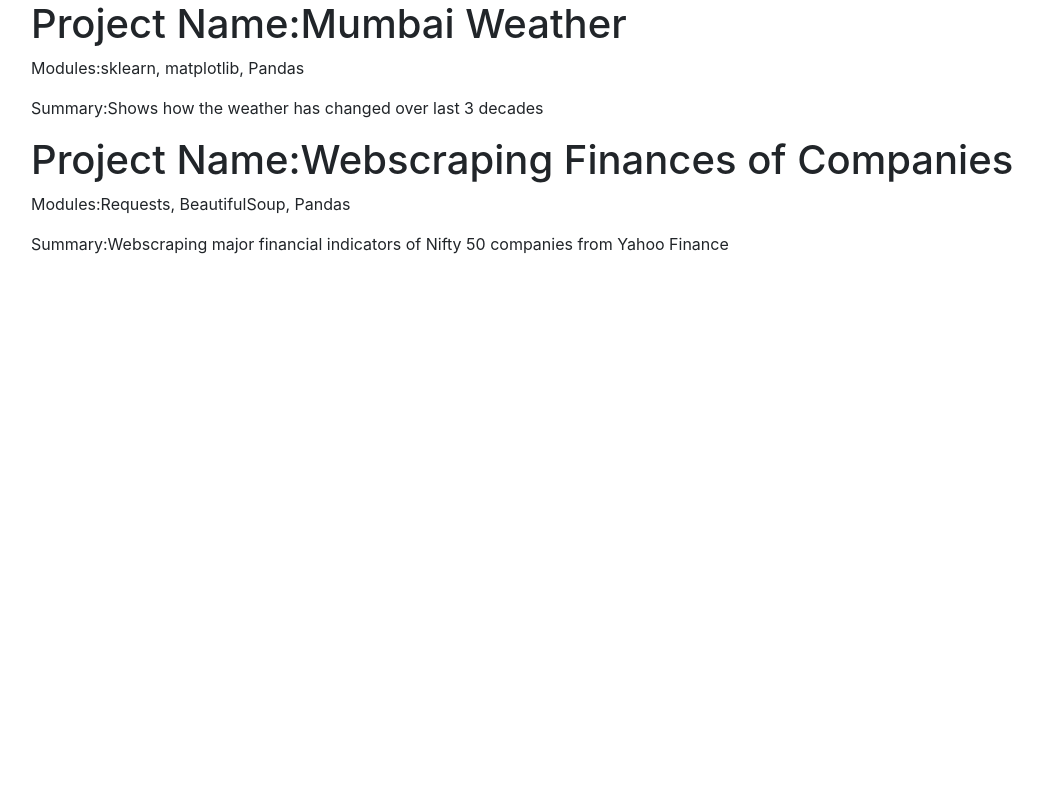
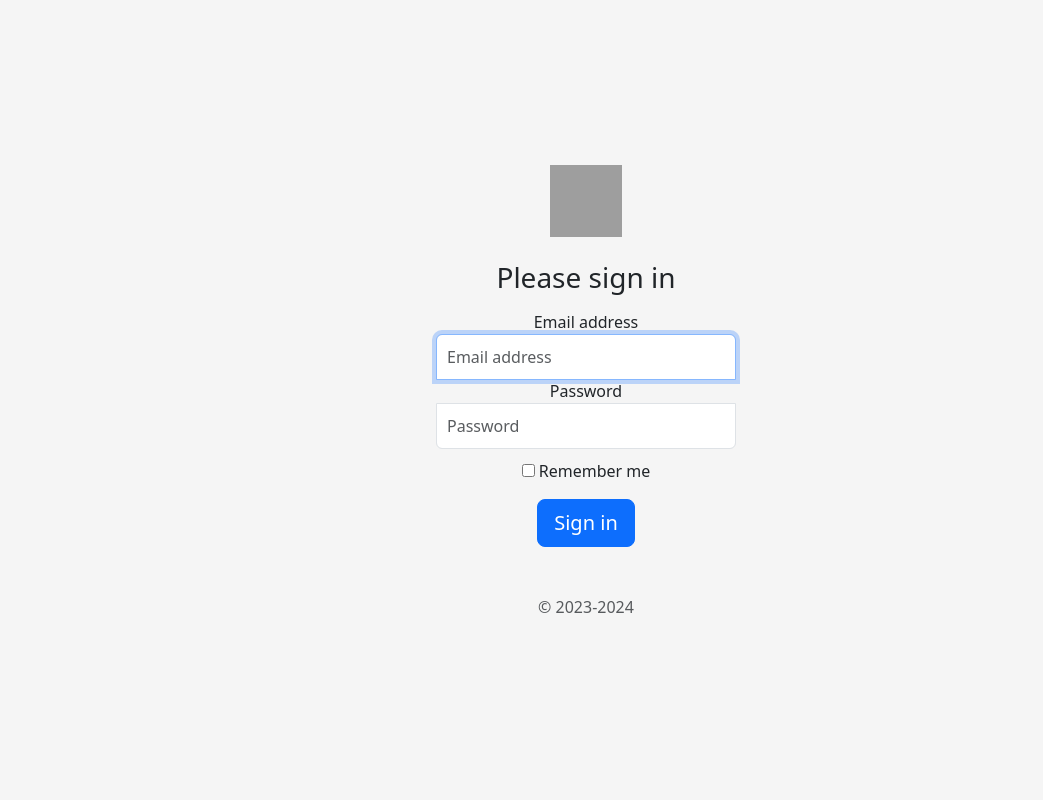
Before and after one commit to svrashank/WebApp, a Flask app: page /home in a window 1280 px wide. Shown: the whole page, without its empty margins (54-1097 px from the left). Run offline with Flask 3, Linux system fonts and the light colour scheme; some libraries are stand-ins or nearby versions; grey boxes are pictures that could not be loaded.

Commit message:
Priliminary layouts for "Browse" and "Home'

```diff
--- /dev/null
+++ b/static/navbar-top.css
@@ -0,0 +1,4 @@
+/* Show it's not fixed to the top */
+body {
+  min-height: 75rem;
+}
--- /dev/null
+++ b/static/signin.css
@@ -0,0 +1,44 @@
+html,
+body {
+  height: 100%;
+}
+
+body {
+  display: -ms-flexbox;
+  display: flex;
+  -ms-flex-align: center;
+  align-items: center;
+  padding-top: 40px;
+  padding-bottom: 40px;
+  background-color: #f5f5f5;
+}
+
+.form-signin {
+  width: 100%;
+  max-width: 330px;
+  padding: 15px;
+  margin: auto;
+}
+.form-signin .checkbox {
+  font-weight: 400;
+}
+.form-signin .form-control {
+  position: relative;
+  box-sizing: border-box;
+  height: auto;
+  padding: 10px;
+  font-size: 16px;
+}
+.form-signin .form-control:focus {
+  z-index: 2;
+}
+.form-signin input[type="email"] {
+  margin-bottom: -1px;
+  border-bottom-right-radius: 0;
+  border-bottom-left-radius: 0;
+}
+.form-signin input[type="password"] {
+  margin-bottom: 10px;
+  border-top-left-radius: 0;
+  border-top-right-radius: 0;
+}
--- a/templates/home.html
+++ b/templates/home.html
@@ -1,8 +1,40 @@
-{% extends "layouts.html" %}
-{% block title%}
-    {% for post in posts %}
-        <h1>Project Name:{{post.Project_Name}}</h1>
-        <p>Modules:{{post.Modules}}</p>
-        <p>Summary:{{post.Summary}}</p>
-    {% endfor %}
-{% endblock title%}
+
+<!doctype html>
+<html lang="en">
+  <head>
+    <meta charset="utf-8">
+    <meta name="viewport" content="width=device-width, initial-scale=1, shrink-to-fit=no">
+    <meta name="description" content="">
+    <meta name="author" content="">
+    <link rel="icon" href="/docs/4.1/assets/img/favicons/favicon.ico">
+
+    <title>Signin Template for Bootstrap</title>
+
+    <link rel="canonical" href="https://getbootstrap.com/docs/4.1/examples/sign-in/">
+
+    <!-- Bootstrap core CSS -->
+    <link href="../../dist/css/bootstrap.min.css" rel="stylesheet">
+
+    <!-- Custom styles for this template -->
+    <link href="signin.css" rel="stylesheet">
+    <link rel="stylesheet" href="{{url_for('static',filename='signin.css')}}">
+  </head>
+
+  <body class="text-center">
+    <form class="form-signin">
+      <img class="mb-4" src="../../assets/brand/bootstrap-solid.svg" alt="" width="72" height="72">
+      <h1 class="h3 mb-3 font-weight-normal">Please sign in</h1>
+      <label for="inputEmail" class="sr-only">Email address</label>
+      <input type="email" id="inputEmail" class="form-control" placeholder="Email address" required autofocus>
+      <label for="inputPassword" class="sr-only">Password</label>
+      <input type="password" id="inputPassword" class="form-control" placeholder="Password" required>
+      <div class="checkbox mb-3">
+        <label>
+          <input type="checkbox" value="remember-me"> Remember me
+        </label>
+      </div>
+      <button class="btn btn-lg btn-primary btn-block" type="submit">Sign in</button>
+      <p class="mt-5 mb-3 text-muted">&copy; 2023-2024</p>
+    </form>
+  </body>
+</html>
--- a/webpage.py
+++ b/webpage.py
@@ -1,17 +1,11 @@
-from flask import Flask,render_template
+from flask import Flask,render_template, url_for
 
 app = Flask(__name__)
-posts = [{"Project_Name":"Mumbai Weather",
-          "Modules":"sklearn, matplotlib, Pandas",
-          "Summary":"Shows how the weather has changed over last 3 decades"},
 
-          {"Project_Name":"Webscraping Finances of Companies",
-          "Modules":"Requests, BeautifulSoup, Pandas",
-          "Summary":"Webscraping major financial indicators of Nifty 50 companies from Yahoo Finance"}]
 
 @app.route("/home")
-def projects():
-    return render_template("home.html",posts = posts)
+def home():
+    return render_template("home.html")
 
 @app.route("/qualifications")
 def explanations():
```
Also changed, not shown: templates/browse.html (+65 -4 lines).
